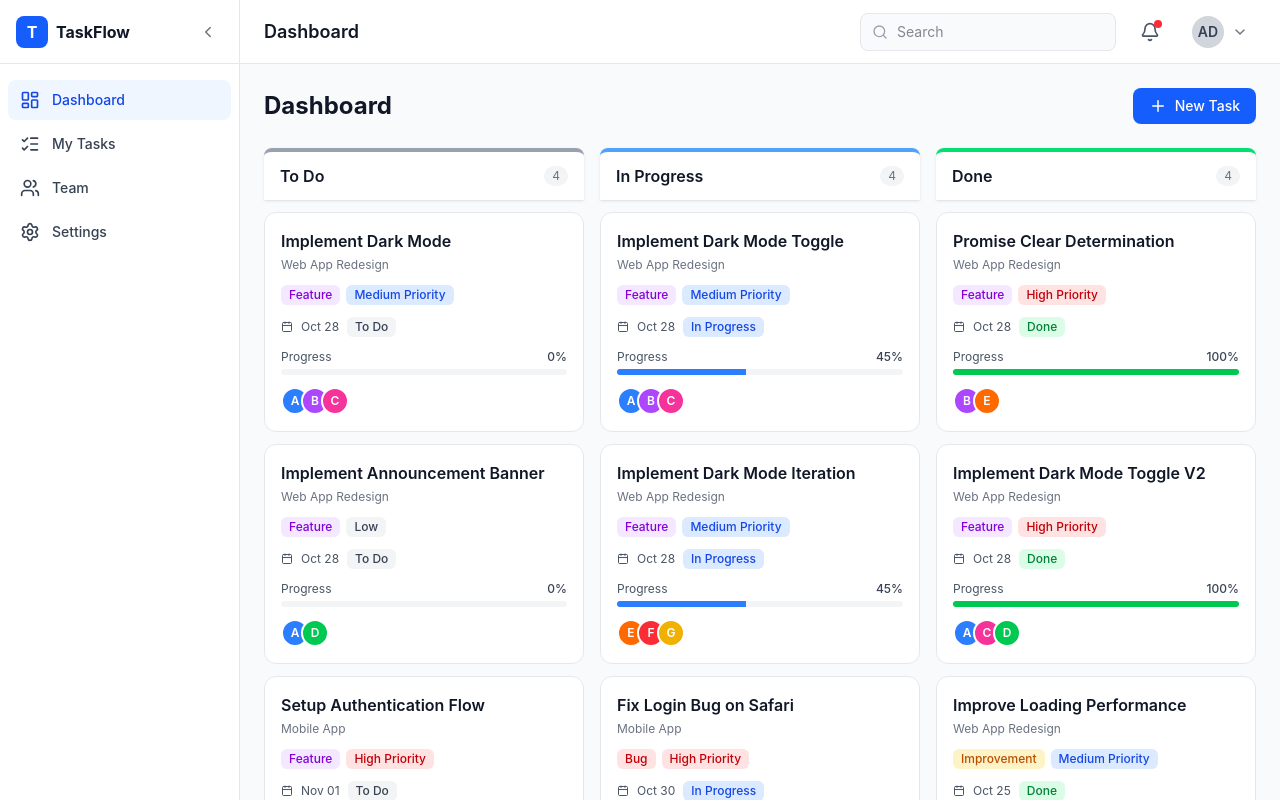
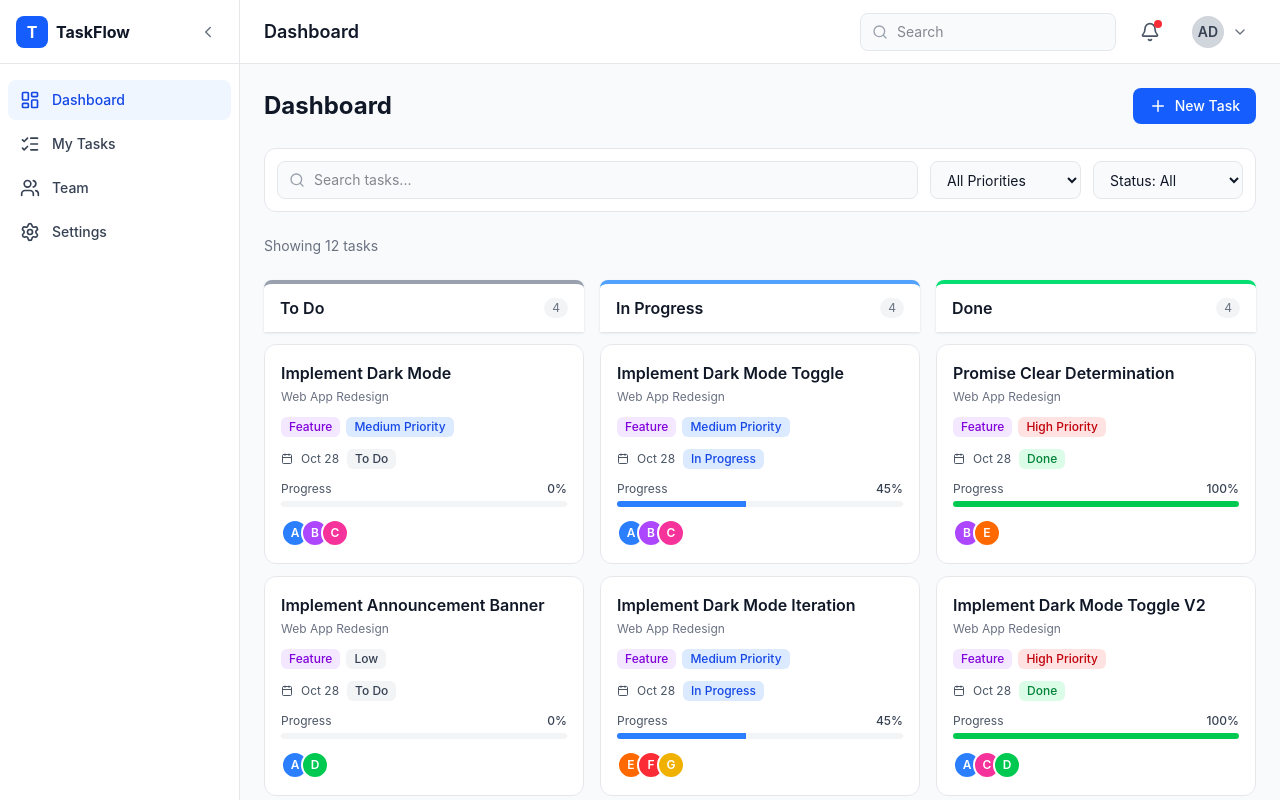
Before and after one commit to phurimart14/task-dashboard, a React (Vite) app: page / in a window 1280 px wide. Built offline with nearby package versions, Linux system fonts and the light colour scheme.

Commit message:
feat: add filter bar with search, priority and status filters

```diff
--- /dev/null
+++ b/src/components/task/FilterBar.tsx
@@ -0,0 +1,79 @@
+import { Search, X } from "lucide-react";
+import type { Priority, Status } from "../../types/task";
+
+interface FilterBarProps {
+  searchQuery: string;
+  priorityFilter: Priority | "All";
+  statusFilter: Status | "All";
+  onSearchChange: (value: string) => void;
+  onPriorityChange: (value: Priority | "All") => void;
+  onStatusChange: (value: Status | "All") => void;
+  onClearAll: () => void;
+}
+
+export default function FilterBar({
+  searchQuery,
+  priorityFilter,
+  statusFilter,
+  onSearchChange,
+  onPriorityChange,
+  onStatusChange,
+  onClearAll,
+}: FilterBarProps) {
+  const hasActiveFilter =
+    searchQuery !== "" || priorityFilter !== "All" || statusFilter !== "All";
+
+  return (
+    <div className="bg-white rounded-xl border border-gray-200 p-3 flex flex-col md:flex-row gap-3">
+      {/* Search Input */}
+      <div className="relative flex-1">
+        <Search
+          size={16}
+          className="absolute left-3 top-1/2 -translate-y-1/2 text-gray-400"
+        />
+        <input
+          type="text"
+          placeholder="Search tasks..."
+          value={searchQuery}
+          onChange={(e) => onSearchChange(e.target.value)}
+          className="w-full pl-9 pr-4 py-2 text-sm bg-gray-50 border border-gray-200 rounded-lg focus:outline-none focus:ring-2 focus:ring-blue-500 focus:border-transparent"
+        />
+      </div>
+
+      {/* Priority Dropdown */}
+      <select
+        value={priorityFilter}
+        onChange={(e) => onPriorityChange(e.target.value as Priority | "All")}
+        className="px-3 py-2 text-sm bg-gray-50 border border-gray-200 rounded-lg focus:outline-none focus:ring-2 focus:ring-blue-500 min-w-[150px]"
+      >
+        <option value="All">All Priorities</option>
+        <option value="Low">Low</option>
+        <option value="Medium Priority">Medium Priority</option>
+        <option value="High Priority">High Priority</option>
+      </select>
+
+      {/* Status Dropdown */}
+      <select
+        value={statusFilter}
+        onChange={(e) => onStatusChange(e.target.value as Status | "All")}
+        className="px-3 py-2 text-sm bg-gray-50 border border-gray-200 rounded-lg focus:outline-none focus:ring-2 focus:ring-blue-500 min-w-[150px]"
+      >
+        <option value="All">Status: All</option>
+        <option value="To Do">To Do</option>
+        <option value="In Progress">In Progress</option>
+        <option value="Done">Done</option>
+      </select>
+      {/* Clear Button */}
+      {hasActiveFilter && (
+        <button
+          onClick={onClearAll}
+          className="inline-flex items-center gap-1 px-3 py-2 text-sm text-gray-600 hover:bg-gray-100 rounded-lg"
+          aria-label="Clear all filters"
+        >
+          <X size={16} />
+          Clear
+        </button>
+      )}
+    </div>
+  );
+}
--- a/src/pages/DashboardPage.tsx
+++ b/src/pages/DashboardPage.tsx
@@ -1,25 +1,59 @@
-import { Plus } from 'lucide-react';
-import { useTaskStore } from '../store/useTaskStore';
-import type { Task, Status } from '../types/task';
-import TaskCard from '../components/task/TaskCard';
+import { useState, useMemo } from "react";
+import { Plus } from "lucide-react";
+import { useTaskStore } from "../store/useTaskStore";
+import type { Task, Status, Priority } from "../types/task";
+import TaskCard from "../components/task/TaskCard";
+import FilterBar from "../components/task/FilterBar";
 
 const COLUMNS: { status: Status; title: string; color: string }[] = [
-  { status: 'To Do', title: 'To Do', color: 'border-gray-400' },
-  { status: 'In Progress', title: 'In Progress', color: 'border-blue-400' },
-  { status: 'Done', title: 'Done', color: 'border-green-400' },
+  { status: "To Do", title: "To Do", color: "border-gray-400" },
+  { status: "In Progress", title: "In Progress", color: "border-blue-400" },
+  { status: "Done", title: "Done", color: "border-green-400" },
 ];
 
 export default function DashboardPage() {
   const tasks = useTaskStore((state) => state.tasks);
 
+  // Filter states
+  const [searchQuery, setSearchQuery] = useState("");
+  const [priorityFilter, setPriorityFilter] = useState<Priority | "All">("All");
+  const [statusFilter, setStatusFilter] = useState<Status | "All">("All");
+
+  // Filter tasks ตาม search + filters
+  const filteredTasks = useMemo(() => {
+    return tasks.filter((task) => {
+      // Search: เฉพาะชื่อ task (case-insensitive)
+      const matchSearch =
+        searchQuery === "" ||
+        task.title.toLowerCase().includes(searchQuery.toLowerCase());
+
+      // Priority filter
+      const matchPriority =
+        priorityFilter === "All" || task.priority === priorityFilter;
+
+      // Status filter
+      const matchStatus =
+        statusFilter === "All" || task.status === statusFilter;
+
+      // ต้องตรงทุกเงื่อนไข (AND)
+      return matchSearch && matchPriority && matchStatus;
+    });
+  }, [tasks, searchQuery, priorityFilter, statusFilter]);
+
+  const handleClearAll = () => {
+    setSearchQuery("");
+    setPriorityFilter("All");
+    setStatusFilter("All");
+  };
+
   const handleCardClick = (task: Task) => {
-    console.log('Clicked task:', task);
-    // TODO: เปิด modal — จะทำใน step ถัดไป
+    console.log("Clicked task:", task);
+    // TODO: เปิด modal — step ถัดไป
   };
 
   const handleNewTask = () => {
-    console.log('New task clicked');
-    // TODO: เปิด modal create — จะทำใน step ถัดไป
+    console.log("New task clicked");
+    // TODO: เปิด modal create — step ถัดไป
   };
 
   return (
@@ -36,12 +70,28 @@ export default function DashboardPage() {
         </button>
       </div>
 
-      {/* TODO: FilterBar — จะทำใน step ถัดไป */}
+      {/* Filter Bar */}
+      <FilterBar
+        searchQuery={searchQuery}
+        priorityFilter={priorityFilter}
+        statusFilter={statusFilter}
+        onSearchChange={setSearchQuery}
+        onPriorityChange={setPriorityFilter}
+        onStatusChange={setStatusFilter}
+        onClearAll={handleClearAll}
+      />
+
+      {/* Results info */}
+      <div className="text-sm text-gray-500">
+        Showing {filteredTasks.length} task{filteredTasks.length !== 1 && "s"}
+      </div>
 
       {/* 3 Columns */}
       <div className="grid grid-cols-1 md:grid-cols-3 gap-4">
         {COLUMNS.map((column) => {
-          const columnTasks = tasks.filter((t) => t.status === column.status);
+          const columnTasks = filteredTasks.filter(
+            (t) => t.status === column.status,
+          );
 
           return (
             <div key={column.status} className="space-y-3">
@@ -60,7 +110,11 @@ export default function DashboardPage() {
               {/* Cards */}
               <div className="space-y-3">
                 {columnTasks.map((task) => (
-                  <TaskCard key={task.id} task={task} onClick={handleCardClick} />
+                  <TaskCard
+                    key={task.id}
+                    task={task}
+                    onClick={handleCardClick}
+                  />
                 ))}
 
                 {/* Empty state */}
```
